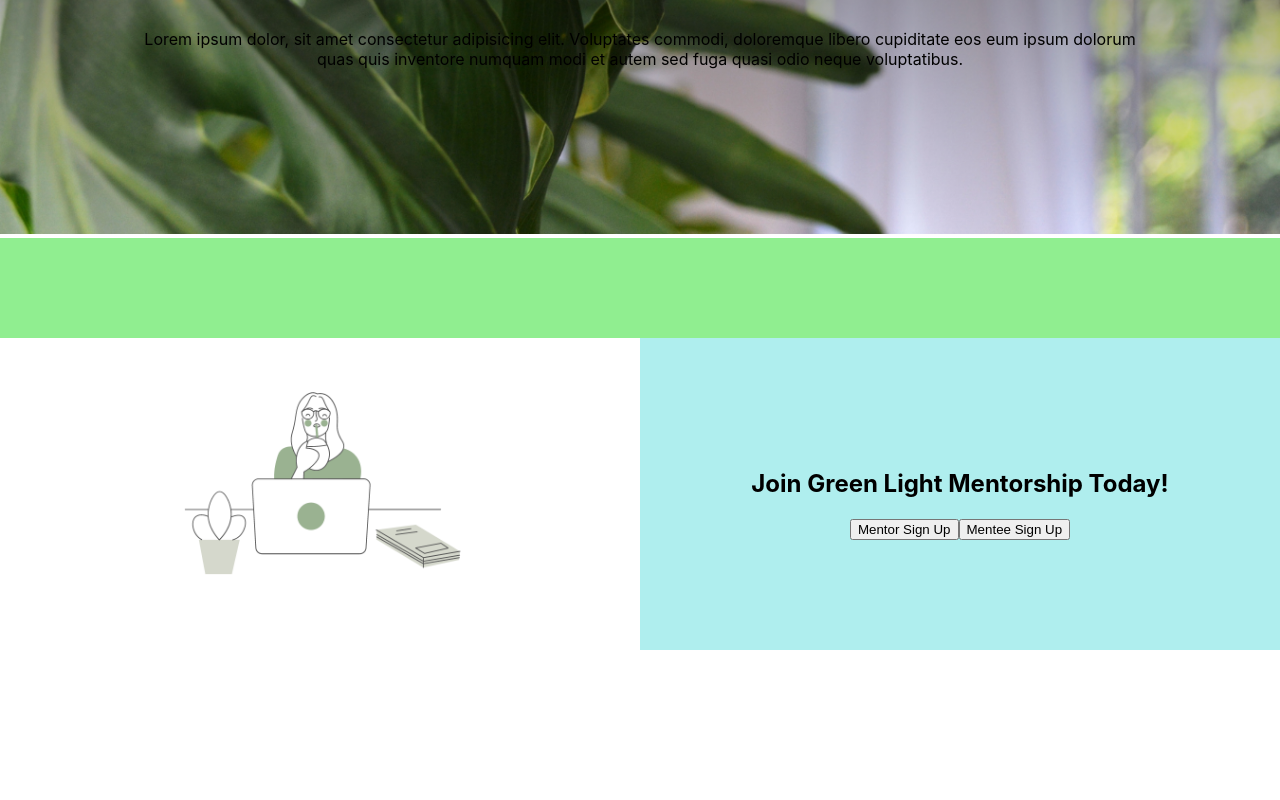
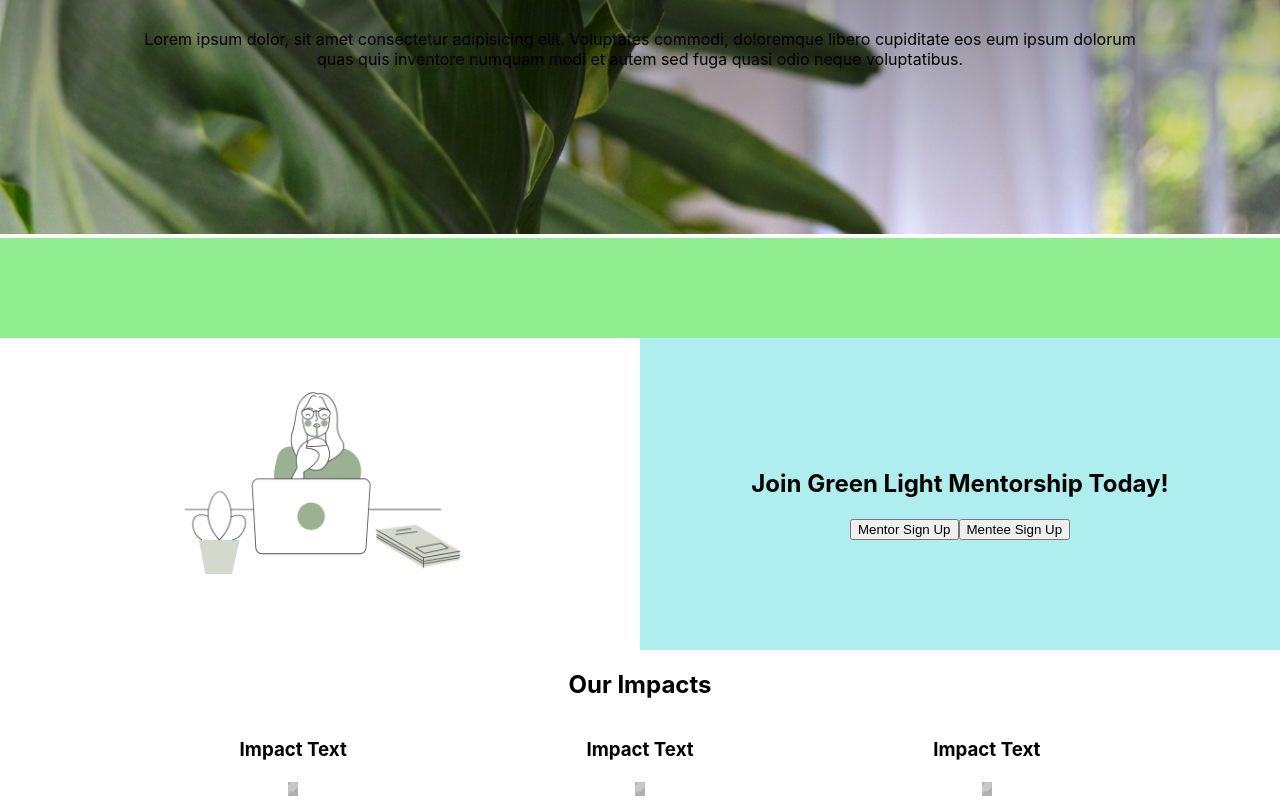
Before and after one commit to SaqifAbrar/glm-website-nextjs, a Next.js app: page /home in a window 1280 px wide. Shown: the part 382-1182 px from the top of the page. Before the commit the page ends 1032 px from the top, so only its background shows below. Built offline with nearby package versions, Linux system fonts and the light colour scheme.

Commit message:
updated home page and added more components

```diff
--- /dev/null
+++ b/modules/home/impactCard.jsx
@@ -0,0 +1,15 @@
+import React from "react";
+import styles from "./impactCard.module.scss";
+
+export default function impactCard({ label, imgpath }) {
+	return (
+		<div className={styles.impactCardContainer}>
+			<div className={styles.imapctCardWrapper}>
+				<h3>{label}</h3>
+				<div className={styles.impactCardImg}>
+					<img src={imgpath} alt='' />
+				</div>
+			</div>
+		</div>
+	);
+}
--- /dev/null
+++ b/modules/home/impactCard.module.scss
@@ -0,0 +1,6 @@
+.impactCardImg {
+	img {
+		width: 10px;
+		height: auto;
+	}
+}
--- a/modules/home/impacts.jsx
+++ b/modules/home/impacts.jsx
@@ -1,4 +1,5 @@
 import React from "react";
+import ImpactCard from "./impactCard";
 import styles from "./impacts.module.scss";
 
 export default function impacts() {
@@ -6,6 +7,20 @@ export default function impacts() {
 		<div className={styles.impactsContainer}>
 			<div className={styles.impactsWrapper}>
 				<h2>Our Impacts</h2>
+				<div className={styles.cardsContainer}>
+					<ImpactCard
+						label={"Impact Text"}
+						imgpath={"/images/card-portrait-placeholder.png"}
+					/>
+					<ImpactCard
+						label={"Impact Text"}
+						imgpath={"/images/card-portrait-placeholder.png"}
+					/>
+					<ImpactCard
+						label={"Impact Text"}
+						imgpath={"/images/card-portrait-placeholder.png"}
+					/>
+				</div>
 			</div>
 		</div>
 	);
--- a/modules/home/impacts.module.scss
+++ b/modules/home/impacts.module.scss
@@ -0,0 +1,10 @@
+.impactsWrapper {
+	width: 100%;
+	text-align: center;
+}
+
+.cardsContainer {
+	display: flex;
+	flex-direction: row;
+	justify-content: space-evenly;
+}
--- /dev/null
+++ b/modules/home/socials.jsx
@@ -0,0 +1,6 @@
+import React from "react";
+import styles from "./socials.module.scss";
+
+export default function socials() {
+	return <div></div>;
+}
--- a/pages/home/index.js
+++ b/pages/home/index.js
@@ -5,8 +5,11 @@ import Layout from "../../common/layouts/layout";
 import Navbar from "../../common/components/navbar";
 import HeroBanner from "../../modules/home/heroBanner";
 import Testimonies from "../../modules/home/testimonies";
+import Join from "../../modules/home/join";
+import Impacts from "../../modules/home/impacts";
+import Socials from "../../modules/home/socials";
+
 import styles from "../../styles/Home.module.css";
-import Join from "../../modules/home/join";
 
 export default function Home() {
 	return (
@@ -20,6 +23,8 @@ export default function Home() {
 			<HeroBanner />
 			<Testimonies />
 			<Join />
+			<Impacts />
+			<Socials />
 		</div>
 	);
 }
@@ -29,6 +34,7 @@ Home.getLayout = function getLayout(page) {
 		<Layout>
 			<Navbar />
 			{page}
+			{/*<Footer />*/}
 		</Layout>
 	);
 };
```
Also changed, not shown: common/components/socialIcons.jsx (added), common/components/socialIcons.module.scss (added), modules/home/socials.module.scss (added), public/images/card-portrait-placeholder.png (added).
